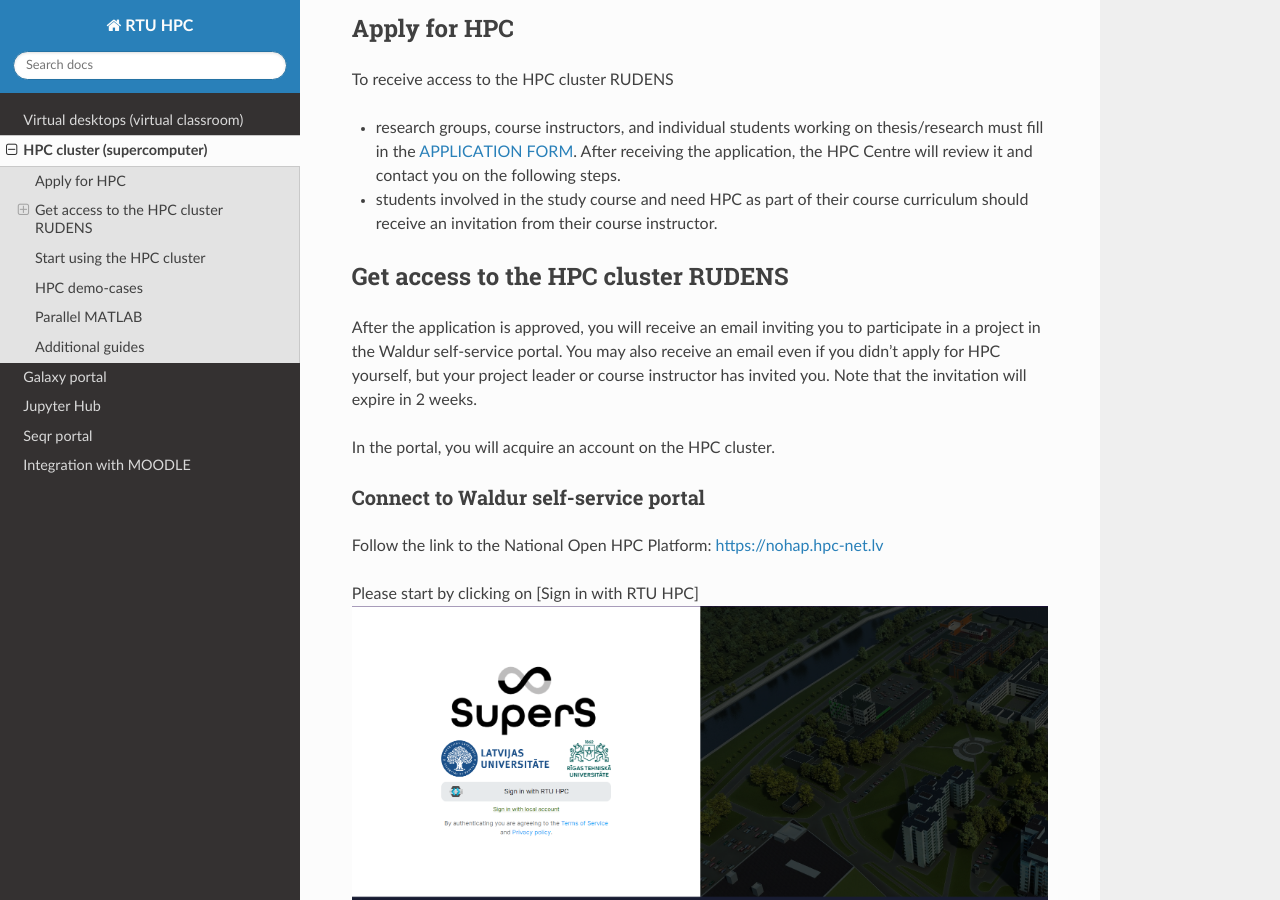
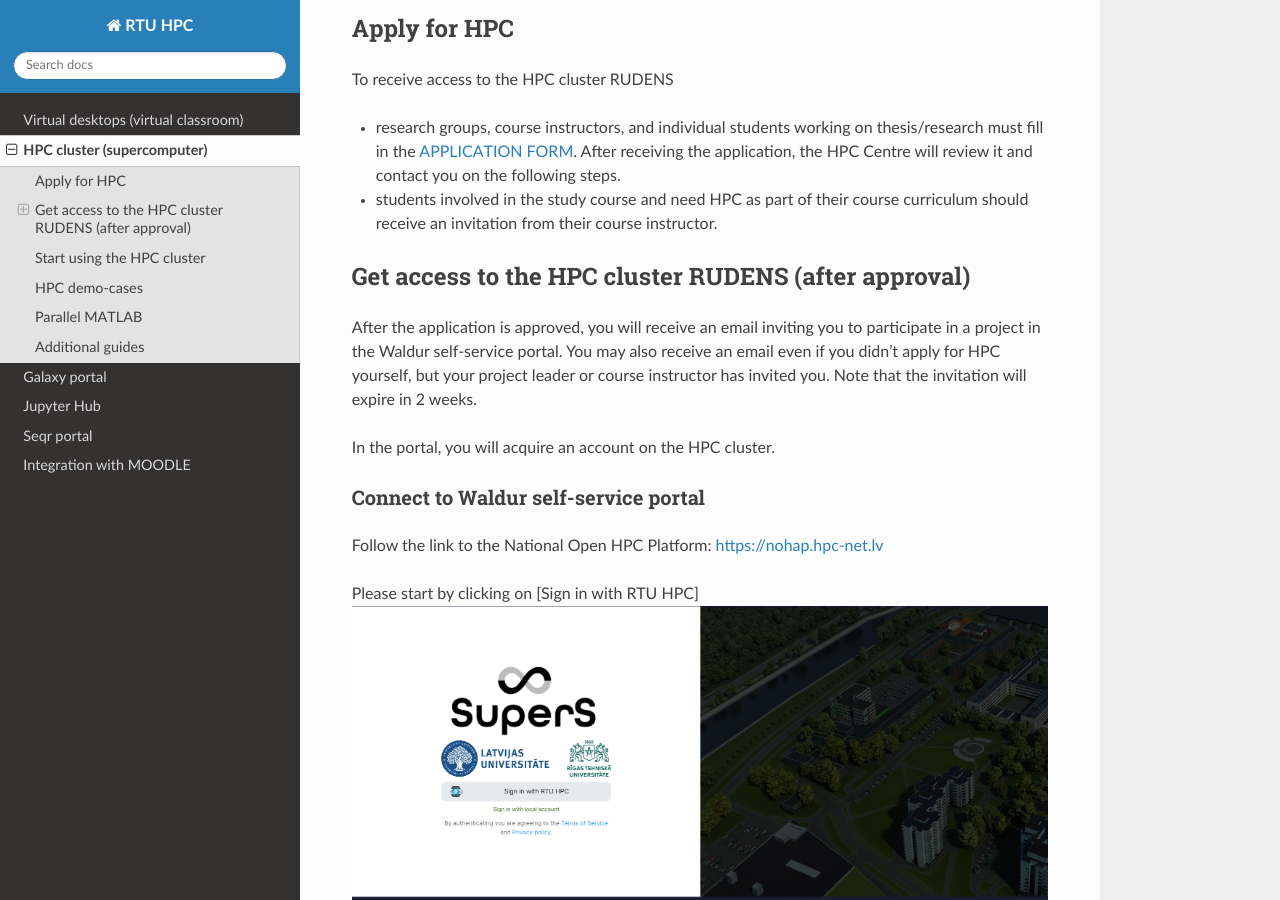
Before and after one commit to rtuhpc/hpc-platform, a Sphinx documentation site: the page built from doc/hpc.md, in a window 1280 px wide and 900 px high, scrolled down 364 px. Built offline with Sphinx 7.4.7 and the Read the Docs theme 3.1.0, drawn with Linux system fonts in a browser that asks for light colours.

Commit message:
Update hpc.md

```diff
--- a/doc/hpc.md
+++ b/doc/hpc.md
@@ -7,7 +7,7 @@ To receive access to the HPC cluster RUDENS
 - research groups, course instructors, and individual students working on thesis/research must fill in the [APPLICATION FORM](https://docs.google.com/forms/d/e/1FAIpQLSemd1JlJB2lyW0Fal6OA3MM7cmxpqh0GQt145lrzmqqIFQIeA/viewform).  After receiving the application, the HPC Centre will review it and contact you on the following steps.
 - students involved in the study course and need HPC as part of their course curriculum should receive an invitation from their course instructor.
 
-## Get access to the HPC cluster RUDENS
+## Get access to the HPC cluster RUDENS (after approval)
 
 After the application is approved, you will receive an email inviting you to participate in a project in the Waldur self-service portal. You may also receive an email even if you didn't apply for HPC yourself, but your project leader or course instructor has invited you. Note that the invitation will expire in 2 weeks.
 
```
